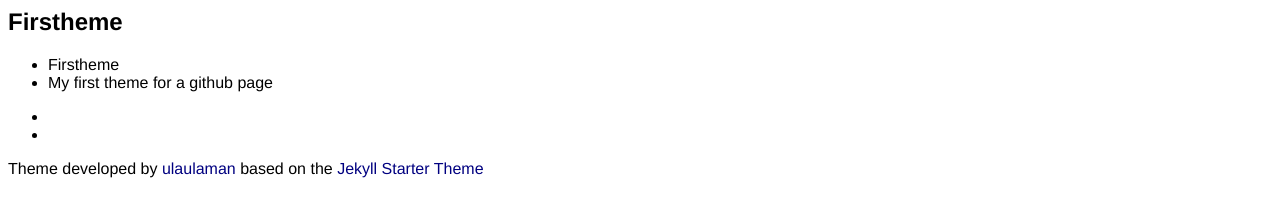
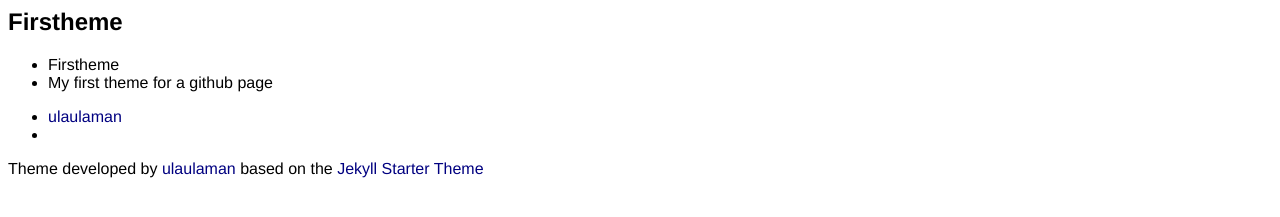
Before and after one commit to ulaulaman/firstheme, a Jekyll site: the page built from about.md, in a window 1280 px wide. Shown: the part 238-455 px from the top of the page. Built offline with Jekyll 4.4.1, drawn with Linux system fonts in a browser that asks for light colours.

Commit message:
Update footer.html

```diff
--- a/_includes/footer.html
+++ b/_includes/footer.html
@@ -14,7 +14,7 @@
 
       <div class="footer-col footer-col-2">
         <ul class="social-media-list">
-          <li><a href="https://github.com/{{ include.github_username }}" target="github"><span class="username">{{ include.github_username }}</span></a></li>
+          <li><a href="https://github.com/{{ site.username }}" target="github"><span class="username">{{ site.username }}</span></a></li>
           <li>{{ twitter_username }}</li>
         </ul>
       </div>
```
